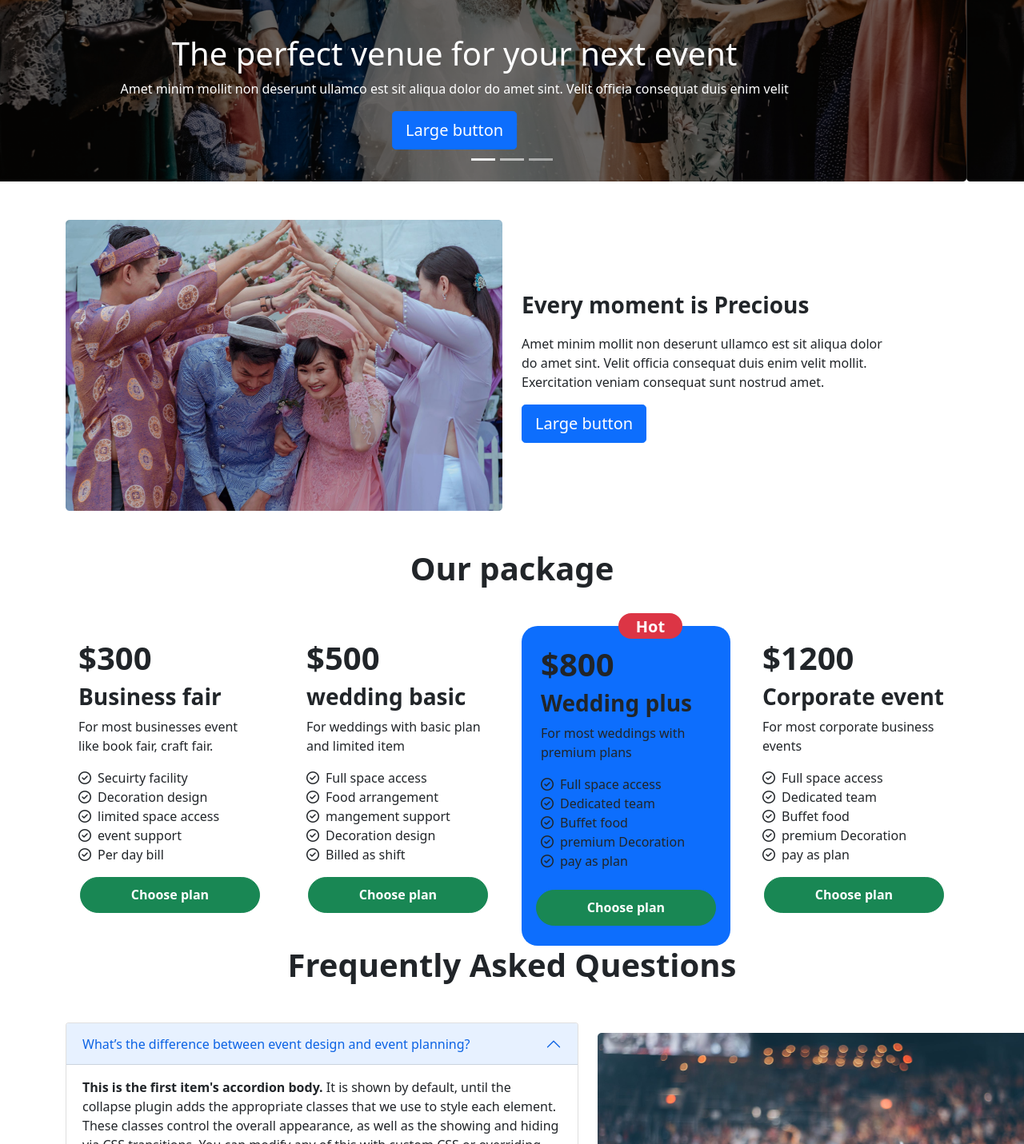
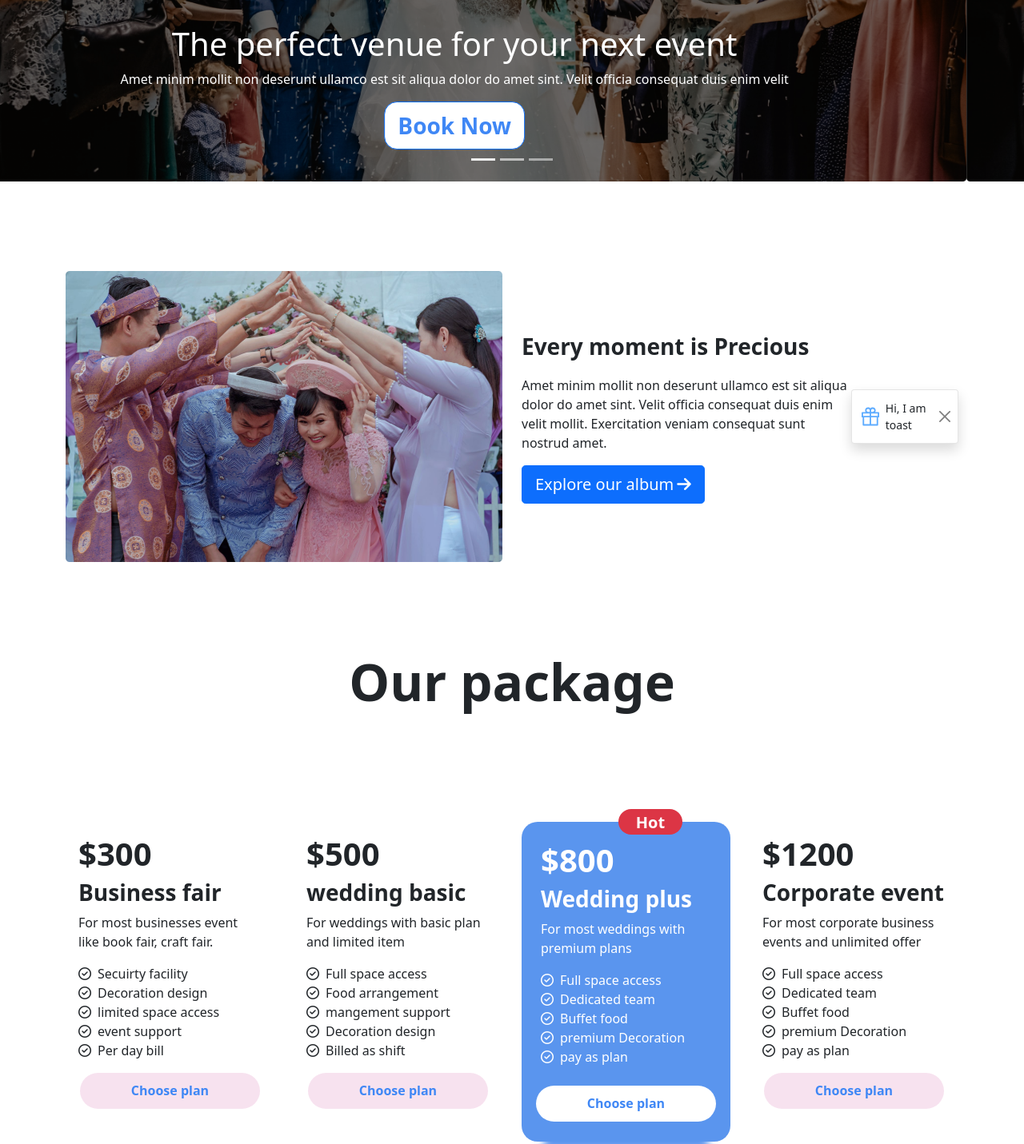
Before and after one commit to MDShakibul/Day-Night-Convention-Center, a plain HTML site: page index.html in a window 1280 px wide. Shown: the part 380-1811 px from the top of the page at 80% size. Drawn offline with nearby package versions, Linux system fonts and the light colour scheme.

Commit message:
without responsive

```diff
--- a/index.html
+++ b/index.html
@@ -16,6 +16,8 @@
       src="https://kit.fontawesome.com/2f1f0451bd.js"
       crossorigin="anonymous"
     ></script>
+    <!-- css link  -->
+    <link rel="stylesheet" href="style.css" />
     <title>Convention Center</title>
   </head>
   <body>
@@ -36,6 +38,7 @@
             <span class="navbar-toggler-icon"></span>
           </button>
 
+          <div class="collapse navbar-collapse" id="navbarSupportedContent"></div>
           <div class="d-flex">
             <ul class="navbar-nav me-auto mb-2 mb-lg-0">
               <li class="nav-item">
@@ -52,6 +55,7 @@
                 <a class="nav-link" href="#">Subscribe</a>
               </li>
             </ul>
+          </div>
           </div>
         </div>
       </nav>
@@ -88,41 +92,56 @@
         <div class="carousel-inner">
           <div class="carousel-item active">
             <img src="images/banner.png" class="d-block w-100" alt="..." />
-            <div class="carousel-caption d-none d-md-block">
+            <div class="carousel-caption d-md-block">
               <h5 class="fs-1">The perfect venue for your next event</h5>
               <p>
                 Amet minim mollit non deserunt ullamco est sit aliqua dolor do
                 amet sint. Velit officia consequat duis enim velit
               </p>
-              <button type="button" class="btn btn-primary btn-lg">
-                Large button
-              </button>
+              <a target="_blank" href="https://www.google.com/"
+                ><button
+                  type="button"
+                  class="btn btn-primary btn-lg btn-slider fs-3 fw-bold"
+                >
+                  Book Now
+                </button></a
+              >
             </div>
           </div>
           <div class="carousel-item">
             <img src="images/banner.png" class="d-block w-100" alt="..." />
-            <div class="carousel-caption d-none d-md-block">
+            <div class="carousel-caption d-md-block">
               <h5 class="fs-1">The perfect venue for your next event</h5>
               <p>
                 Amet minim mollit non deserunt ullamco est sit aliqua dolor do
                 amet sint. Velit officia consequat duis enim velit
               </p>
-              <button type="button" class="btn btn-primary btn-lg">
-                Large button
-              </button>
+              <a target="_blank" href="https://www.google.com/"
+                ><button
+                  type="button"
+                  class="btn btn-primary btn-lg btn-slider fs-3 fw-bold"
+                >
+                  Book Now
+                </button></a
+              >
             </div>
           </div>
           <div class="carousel-item">
             <img src="images/banner.png" class="d-block w-100" alt="..." />
-            <div class="carousel-caption d-none d-md-block">
+            <div class="carousel-caption d-md-block">
               <h5 class="fs-1">The perfect venue for your next event</h5>
               <p>
                 Amet minim mollit non deserunt ullamco est sit aliqua dolor do
                 amet sint. Velit officia consequat duis enim velit
               </p>
-              <button type="button" class="btn btn-primary btn-lg">
-                Large button
-              </button>
+              <a target="_blank" href="https://www.google.com/"
+                ><button
+                  type="button"
+                  class="btn btn-primary btn-lg btn-slider fs-3 fw-bold"
+                >
+                  Book Now
+                </button></a
+              >
             </div>
           </div>
         </div>
@@ -150,13 +169,13 @@
 
     <main>
       <!-- moment -->
-      <section class="container mt-5 mb-5 d-flex align-items-center">
+      <section class="container d-flex align-items-center margin-top">
         <div class="row">
-          <div class="col-md-6">
+          <div class="col-12 col-md-12 col-lg-6">
             <img src="images/wedding.png" alt="" />
           </div>
 
-          <div class="col-md-5 d-flex align-items-center">
+          <div class="col-12 col-md-12 col-lg-6 d-flex align-items-center">
             <div>
               <p class="fs-3 fw-bold">Every moment is Precious</p>
               <p>
@@ -164,20 +183,46 @@
                 amet sint. Velit officia consequat duis enim velit mollit.
                 Exercitation veniam consequat sunt nostrud amet.
               </p>
-                <button type="button" class="btn btn-primary btn-lg">
-                  Large button
-                </button>
+
+              <a type="button" class="btn btn-primary btn-lg" href=""
+                >Explore our album<i class="fas fa-arrow-right ps-1"></i
+              ></a>
             </div>
 
+            <!-- toast -->
+            <div
+              class="toast show align-items-center w-75"
+              role="alert"
+              aria-live="assertive"
+              aria-atomic="true"
+            >
+              <div class="d-flex">
+                <div class="toast-body d-flex">
+                  <img src="icons/Vector.svg" alt="" />
+                  <p class="ps-2 my-auto">Hi, I am toast</p>
+                </div>
+                <button
+                  type="button"
+                  class="btn-close me-2 m-auto"
+                  data-bs-dismiss="toast"
+                  aria-label="Close"
+                ></button>
+              </div>
+            </div>
           </div>
         </div>
       </section>
 
       <!-- package section -->
       <section class="container">
-        <h1 class="fw-bold d-flex justify-content-center mb-5">Our package</h1>
+        <h1
+          class="fw-bold d-flex justify-content-center"
+          style="font-size: 4rem"
+        >
+          Our package
+        </h1>
 
-        <div class="row row-cols-1 row-cols-md-4 g-4">
+        <div class="row row-cols-1 row-cols-md-3 row-cols-lg-4 g-4 margin-top">
           <div class="col">
             <div class="card border-0 w-100 h-80">
               <div class="card-body">
@@ -212,10 +257,7 @@
                 </div>
               </div>
               <div class="d-flex justify-content-center">
-                <button
-                  class="btn btn-success rounded-pill fw-bold"
-                  style="width: 225px; height: 45px"
-                >
+                <button class="btn rounded-pill fw-bold btn-card">
                   Choose plan
                 </button>
               </div>
@@ -253,20 +295,14 @@
                 </div>
               </div>
               <div class="d-flex justify-content-center">
-                <button
-                  class="btn btn-success rounded-pill fw-bold"
-                  style="width: 225px; height: 45px"
-                >
+                <button class="btn rounded-pill fw-bold btn-card">
                   Choose plan
                 </button>
               </div>
             </div>
           </div>
-          <div class="col position-relative">
-            <div
-              class="card border-0 w-100 bg-primary pb-5"
-              style="height: 400px; width: 325px; border-radius: 20px"
-            >
+          <div class="col position-relative card-shadow">
+            <div class="card border-0 w-100 pb-5 card-3">
               <div class="card-body p-4">
                 <h1 class="fw-bold">$800</h1>
                 <h3 class="fw-bold">Wedding plus</h3>
@@ -295,10 +331,7 @@
                 </div>
               </div>
               <div class="d-flex justify-content-center">
-                <button
-                  class="btn btn-success rounded-pill fw-bold"
-                  style="width: 225px; height: 45px"
-                >
+                <button class="btn rounded-pill fw-bold btn-card3">
                   Choose plan
                 </button>
               </div>
@@ -315,7 +348,9 @@
               <div class="card-body">
                 <h1 class="fw-bold">$1200</h1>
                 <h3 class="fw-bold">Corporate event</h3>
-                <p class="card-text">For most corporate business events</p>
+                <p class="card-text">
+                  For most corporate business events and unlimited offer
+                </p>
                 <div class="d-flex flex-column">
                   <div>
                     <i class="far fa-check-circle"></i
@@ -340,10 +375,7 @@
                 </div>
               </div>
               <div class="d-flex justify-content-center">
-                <button
-                  class="btn btn-success rounded-pill fw-bold"
-                  style="width: 225px; height: 45px"
-                >
+                <button class="btn rounded-pill fw-bold btn-card">
                   Choose plan
                 </button>
               </div>
@@ -353,10 +385,13 @@
       </section>
 
       <!-- ask question -->
-      <h1 class="fw-bold d-flex justify-content-center mb-5">
+      <section class="container margin-bottom">
+        <h1
+          class="fw-bold d-flex justify-content-center margin-bottom"
+          style="font-size: 4rem"
+        >
           Frequently Asked Questions
         </h1>
-      <section class="container">
         <div class="row">
           <div class="col-md-7 col-sm-12">
             <div class="accordion" id="accordionExample">
@@ -499,32 +534,59 @@
       </section>
 
       <!-- contact section -->
-      <h1 class="fw-bold d-flex justify-content-center mb-5">
-        Send me your opinions
+      <h1
+        class="fw-bold d-flex justify-content-center mb-5"
+        style="font-size: 4rem"
+      >
+        Send us your opinions
       </h1>
 
-      <section class="container">
+      <section class="container margin-bottom">
         <div class="form-floating mb-3">
-            <input type="email" class="form-control" id="floatingInput" placeholder="name@example.com">
+          <input
+            type="email"
+            class="form-control"
+            id="floatingInput"
+            placeholder="name@example.com"
+          />
           <label for="floatingInput">Email address</label>
         </div>
         <div class="form-floating mb-3">
-            <input type="email" class="form-control" id="floatingInput" placeholder="name@example.com">
+          <input
+            type="email"
+            class="form-control"
+            id="floatingInput"
+            placeholder="name@example.com"
+          />
           <label for="floatingInput">Subject</label>
         </div>
 
         <div class="form-floating">
-            <textarea class="form-control" placeholder="Leave a comment here" id="floatingTextarea"></textarea>
+          <textarea
+            class="form-control"
+            placeholder="Leave a comment here"
+            id="floatingTextarea"
+          ></textarea>
           <label for="floatingTextarea">Comments</label>
         </div>
-
-
+        <div class="d-flex justify-content-end">
+          <button class="btn btn-success my-3 px-4">Send</button>
+        </div>
       </section>
-
-      <footer>
-
+    </main>
+    <footer
+      class="container-fluid"
+      style="background-color: black; height: 15rem"
+    >
+      <div
+        class="container d-flex justify-content-lg-between align-items-center"
+      >
+        <div>
+          <p class="text-light d-flex">&copy; 2020 bike. All rights reserved</p>
+        </div>
+        <div></div>
+      </div>
     </footer>
-    </main>
 
     <!-- bootstrap script -->
     <script
--- /dev/null
+++ b/style.css
@@ -0,0 +1,43 @@
+.btn-slider{
+    background-color: #FFFFFF;
+    color: #3F87F5;
+    border-radius: 1rem;
+}
+
+.margin-top{
+    margin-top: 7rem;
+    margin-bottom: 7rem;
+}
+
+.margin-bottom{
+    margin-bottom: 7rem;
+}
+
+.card-3{
+    height: 400px;
+    width: 325px;
+    border-radius: 20px;
+    color: #FFFFFF;
+    background-color: #196be7b6;
+
+}
+
+.card-shadow{
+    box-shadow: 0px 50px 10px -40px #196be7b6;
+}
+
+.btn-card3{
+    width: 225px;
+    height: 45px;
+    background-color: #FFFFFF;
+    color: #3F87F5;
+
+}
+
+.btn-card{
+    width: 225px;
+    height: 45px;
+    background-color: #f3d3e7a4;
+    color: #3F87F5
+
+}
```
Lines whose indentation alone changed are shown as unchanged.
